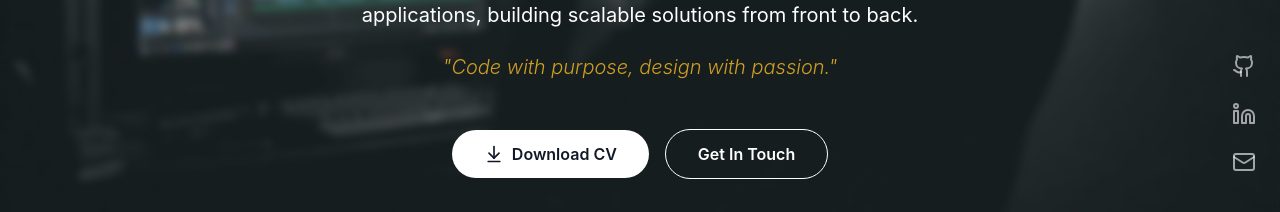
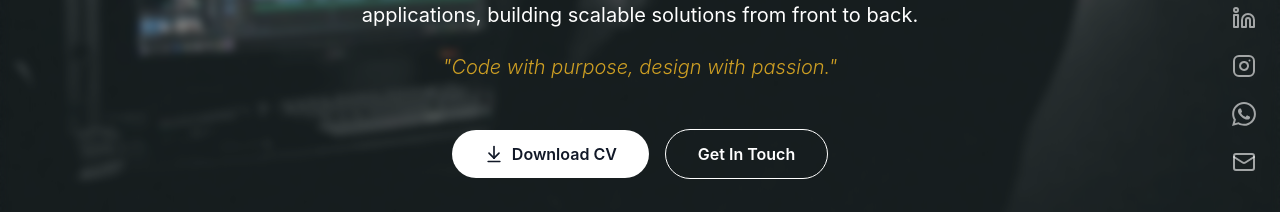
Before and after one commit to arjunvaradiyil/arjun.varadiyil, a Next.js app: page / in a window 1280 px wide. Shown: the part 450-662 px from the top of the page. Built offline with nearby package versions, Linux system fonts and the light colour scheme.

Commit message:
feat: add instagram and whatsapp social links

```diff
--- a/src/components/Footer.tsx
+++ b/src/components/Footer.tsx
@@ -1,6 +1,18 @@
 'use client';
 
-import { Github, Linkedin, Mail } from 'lucide-react';
+import { Github, Linkedin, Mail, Instagram } from 'lucide-react';
+
+const WhatsappIcon = () => (
+  <svg
+    xmlns="http://www.w3.org/2000/svg"
+    width="24"
+    height="24"
+    viewBox="0 0 24 24"
+    fill="currentColor"
+  >
+    <path d="M.057 24l1.687-6.163c-1.041-1.804-1.588-3.849-1.587-5.946.003-6.556 5.338-11.891 11.893-11.891 3.181.001 6.167 1.24 8.413 3.488 2.245 2.248 3.481 5.236 3.48 8.414-.003 6.557-5.338 11.892-11.893 11.892-1.99-.001-3.951-.5-5.688-1.448l-6.305 1.654zm6.597-3.807c1.676.995 3.276 1.591 5.392 1.592 5.448 0 9.886-4.434 9.889-9.885.002-5.462-4.415-9.89-9.881-9.892-5.452 0-9.887 4.434-9.889 9.884-.001 2.225.651 3.891 1.746 5.634l-.999 3.648 3.742-.981zm11.387-5.464c-.074-.124-.272-.198-.57-.347-.297-.149-1.758-.868-2.031-.967-.272-.099-.47-.149-.669.149-.198.297-.768.967-.941 1.165-.173.198-.347.223-.644.074-.297-.149-1.255-.462-2.39-1.475-.883-.788-1.48-1.761-1.653-2.059-.173-.297-.018-.458.13-.606.134-.133.297-.347.446-.521.151-.172.2-.296.3-.495.099-.198.05-.371-.025-.521-.075-.148-.669-1.611-.916-2.206-.242-.579-.487-.5-.669-.51-.173-.008-.371-.01-.57-.01s-.521.074-.792.372c-.272.296-1.04 1.016-1.04 2.479 0 1.462 1.065 2.875 1.213 3.074.149.198 2.096 3.2 5.077 4.487.709.306 1.262.489 1.694.625.712.227 1.36.195 1.871.118.571-.085 1.758-.719 2.006-1.413.248-.695.248-1.29.173-1.414z" />
+  </svg>
+);
 
 export default function Footer() {
   return (
@@ -12,6 +24,8 @@
           <div className="mt-4 flex justify-center space-x-6">
             <a href="https://github.com/arjunvaradiyil" target="_blank" rel="noopener noreferrer" className="text-gray-400 hover:text-white"><Github /></a>
             <a href="https://linkedin.com/in/arjunvaradiyil" target="_blank" rel="noopener noreferrer" className="text-gray-400 hover:text-white"><Linkedin /></a>
+            <a href="https://www.instagram.com/arjunvardiyil/?utm_source=qr" target="_blank" rel="noopener noreferrer" className="text-gray-400 hover:text-white"><Instagram /></a>
+            <a href="https://wa.me/919946642065" target="_blank" rel="noopener noreferrer" className="text-gray-400 hover:text-white"><WhatsappIcon /></a>
             <a href="mailto:arjunvaradiyil203@gmail.com" className="text-gray-400 hover:text-white"><Mail /></a>
           </div>
         </div>
--- a/src/components/SocialLinks.tsx
+++ b/src/components/SocialLinks.tsx
@@ -2,7 +2,19 @@
 
 import { useEffect, useRef } from 'react';
 import { gsap } from 'gsap';
-import { Github, Linkedin, Mail } from 'lucide-react';
+import { Github, Linkedin, Mail, Instagram } from 'lucide-react';
+
+const WhatsappIcon = () => (
+  <svg
+    xmlns="http://www.w3.org/2000/svg"
+    width="24"
+    height="24"
+    viewBox="0 0 24 24"
+    fill="currentColor"
+  >
+    <path d="M.057 24l1.687-6.163c-1.041-1.804-1.588-3.849-1.587-5.946.003-6.556 5.338-11.891 11.893-11.891 3.181.001 6.167 1.24 8.413 3.488 2.245 2.248 3.481 5.236 3.48 8.414-.003 6.557-5.338 11.892-11.893 11.892-1.99-.001-3.951-.5-5.688-1.448l-6.305 1.654zm6.597-3.807c1.676.995 3.276 1.591 5.392 1.592 5.448 0 9.886-4.434 9.889-9.885.002-5.462-4.415-9.89-9.881-9.892-5.452 0-9.887 4.434-9.889 9.884-.001 2.225.651 3.891 1.746 5.634l-.999 3.648 3.742-.981zm11.387-5.464c-.074-.124-.272-.198-.57-.347-.297-.149-1.758-.868-2.031-.967-.272-.099-.47-.149-.669.149-.198.297-.768.967-.941 1.165-.173.198-.347.223-.644.074-.297-.149-1.255-.462-2.39-1.475-.883-.788-1.48-1.761-1.653-2.059-.173-.297-.018-.458.13-.606.134-.133.297-.347.446-.521.151-.172.2-.296.3-.495.099-.198.05-.371-.025-.521-.075-.148-.669-1.611-.916-2.206-.242-.579-.487-.5-.669-.51-.173-.008-.371-.01-.57-.01s-.521.074-.792.372c-.272.296-1.04 1.016-1.04 2.479 0 1.462 1.065 2.875 1.213 3.074.149.198 2.096 3.2 5.077 4.487.709.306 1.262.489 1.694.625.712.227 1.36.195 1.871.118.571-.085 1.758-.719 2.006-1.413.248-.695.248-1.29.173-1.414z" />
+  </svg>
+);
 
 export default function SocialLinks() {
   const socialRef = useRef(null);
@@ -38,6 +50,24 @@
         <Linkedin size={24} />
       </a>
       <a
+        href="https://www.instagram.com/arjunvardiyil/?utm_source=qr"
+        target="_blank"
+        rel="noopener noreferrer"
+        aria-label="Instagram"
+        className="text-white/60 hover:text-white transition-colors duration-300 hover:scale-110"
+      >
+        <Instagram size={24} />
+      </a>
+      <a
+        href="https://wa.me/919946642065"
+        target="_blank"
+        rel="noopener noreferrer"
+        aria-label="WhatsApp"
+        className="text-white/60 hover:text-white transition-colors duration-300 hover:scale-110"
+      >
+        <WhatsappIcon />
+      </a>
+      <a
         href="mailto:arjunvaradiyil203@gmail.com"
         aria-label="Email"
         className="text-white/60 hover:text-white transition-colors duration-300 hover:scale-110"
```
